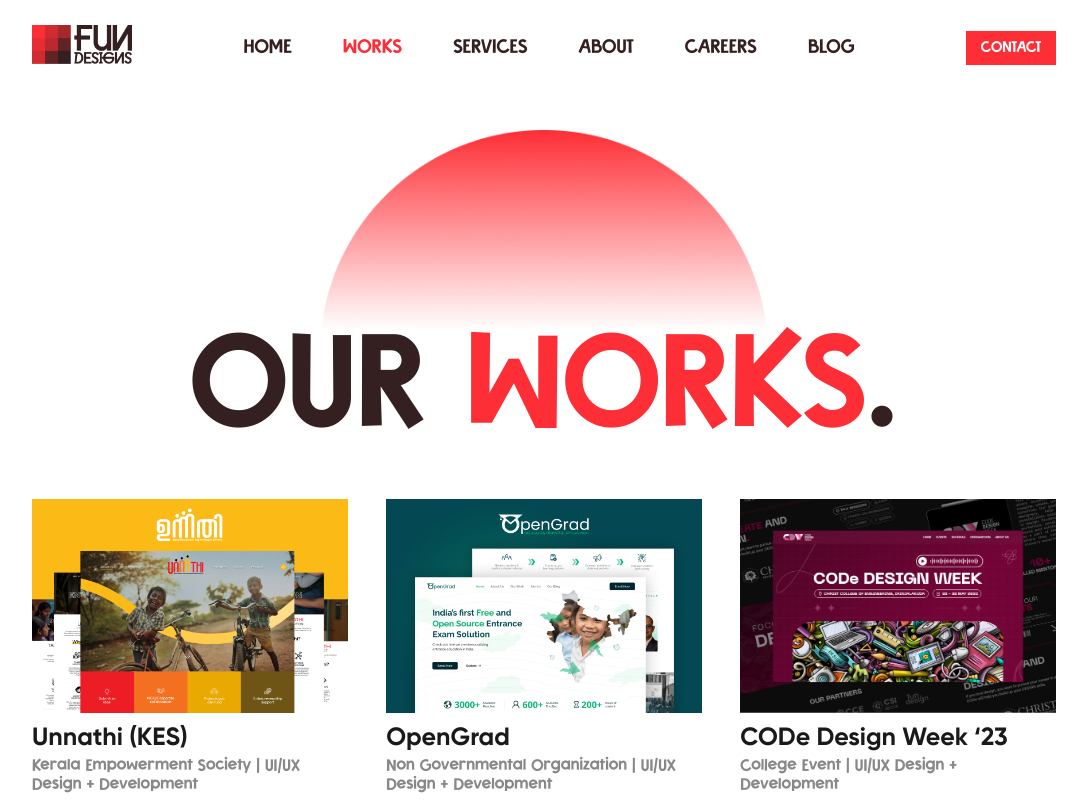
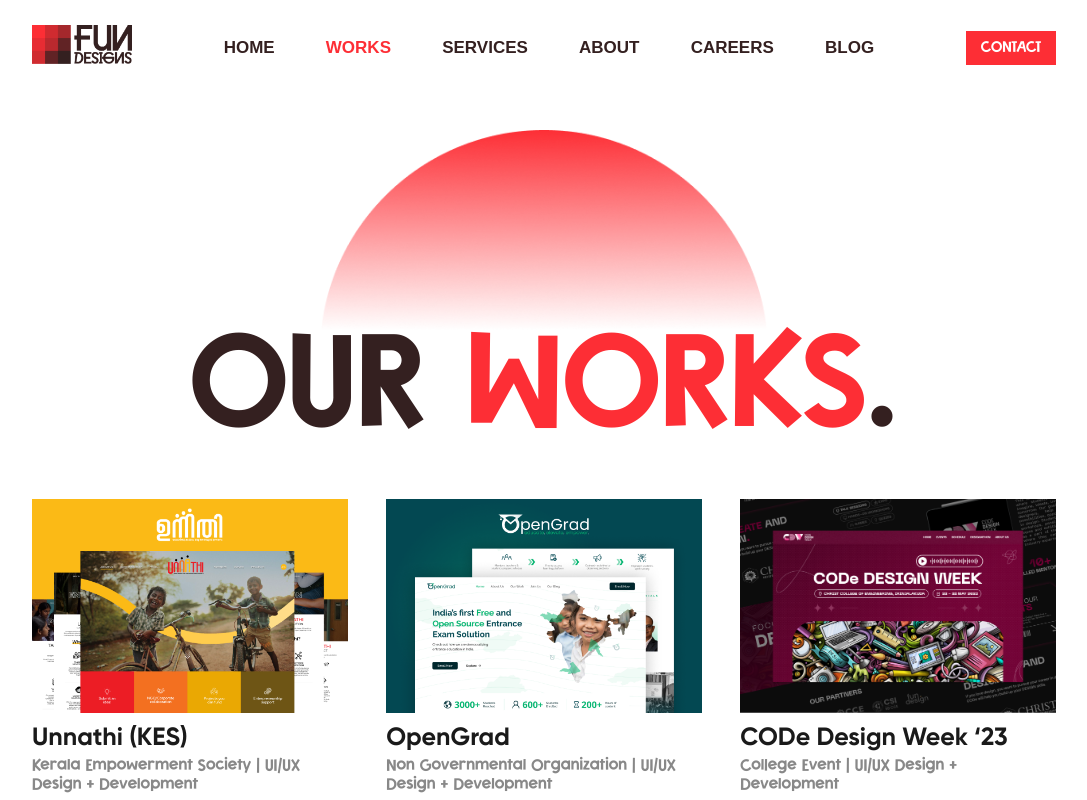
Before and after one commit to fundesigns/fundesign, a React (Vite) app: page /works in a window 1280 px wide. Shown: the top 800 px of the page, without its empty margins (96-1183 px from the left). Built offline with nearby package versions, Linux system fonts and the light colour scheme.

Commit message:
loading section updated

```diff
--- a/src/Components/Navbar/Navbar.module.css
+++ b/src/Components/Navbar/Navbar.module.css
@@ -12,6 +12,9 @@
 }
 .navbarWrapper > div {
   width: fit-content;
+}
+.navbarWrapper button{
+  background-color: transparent;
 }
 .navbarLeft {
   width: fit-content;
--- a/src/Components/Navbar/Navbar.tsx
+++ b/src/Components/Navbar/Navbar.tsx
@@ -4,11 +4,13 @@
 import { useReactPath } from "./path.hook";
 import { MdMenu } from "react-icons/md";
 import { IoMdClose } from "react-icons/io";
+import { useNavigate } from "react-router-dom";
 type Props = {};
 
 export const Navbar = (_props: Props) => {
   const [openmenu, setopenmenu] = useState(false);
   const [navbg, setNavBg] = useState(false);
+  const navigate = useNavigate();
   function openMenu() {
     setopenmenu(!openmenu);
   }
@@ -33,6 +35,11 @@
       setopenmenu(!openmenu);
     }
   };
+
+  const renderLinks = (value: string) => {
+    navigate(`/${value}`);
+  };
+
   return (
     <div
       className={styles.navbarWrapper}
@@ -41,22 +48,22 @@
       }}
     >
       <div className={styles.navbarLeft}>
-        <a href="/home">
-          {/* {navbg ? <img src={logo} alt="" /> : " "} */}
-
+        <button onClick={() => navigate("/home")}>
           <img
             className={`${styles.logo} ${navbg ? " " : styles.hidden}`}
             src={logo}
             alt="logo"
           />
-        </a>
+        </button>
       </div>
       <div className={styles.navbarRight}>
         <div>
           {navContent.map((content, i) => (
-            <a
-              href={`/${content.toLowerCase().replace(/\s+/g, "")}`}
-              key={i.toString() + content}
+            <button
+              onClick={() =>
+                renderLinks(content.toLowerCase().replace(/\s+/g, ""))
+              }
+              key={i}
             >
               <p
                 style={{
@@ -71,7 +78,7 @@
               >
                 {content}
               </p>
-            </a>
+            </button>
           ))}
         </div>
       </div>
@@ -85,12 +92,16 @@
               <IoMdClose />
             </button>
             {navContent.map((content, i) => (
-              <a
-                href={`/${content.toLowerCase().replace(/\s+/g, "")}`}
-                key={i.toString() + content}
+              <button
+                onClick={() =>
+                  renderLinks(content.toLowerCase().replace(/\s+/g, ""))
+                }
+                key={i}
               >
                 <p
                   style={{
+                    fontSize: "17px",
+                    fontWeight: 600,
                     color: window.location.href.includes(
                       `/${content.toLowerCase().replace(/\s+/g, "")}`
                     )
@@ -100,7 +111,7 @@
                 >
                   {content}
                 </p>
-              </a>
+              </button>
             ))}
             <button className={styles.StudyButton} onClick={scrollToContact}>
               CONTACT
--- a/src/Pages/Home/Components/Landing/Landing.tsx
+++ b/src/Pages/Home/Components/Landing/Landing.tsx
@@ -26,7 +26,7 @@
   }, []);
 
   return (
-    <div className={styles.Wrapper}>
+    <div className={styles.Wrapper} id="landing">
       <img
         className={`${styles.logo} ${navbg ? styles.hidden : ""}`}
         src={logo}
```
